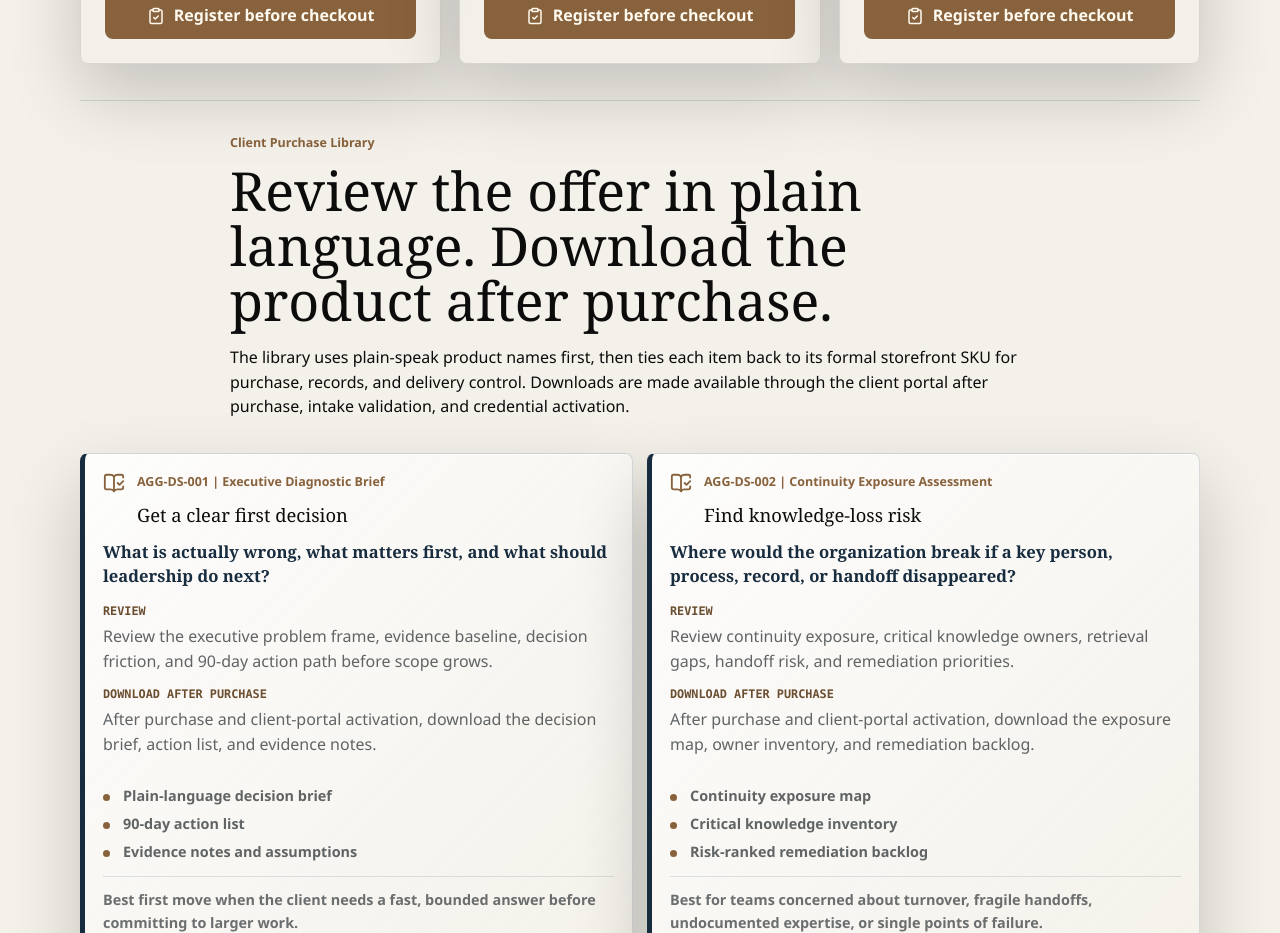
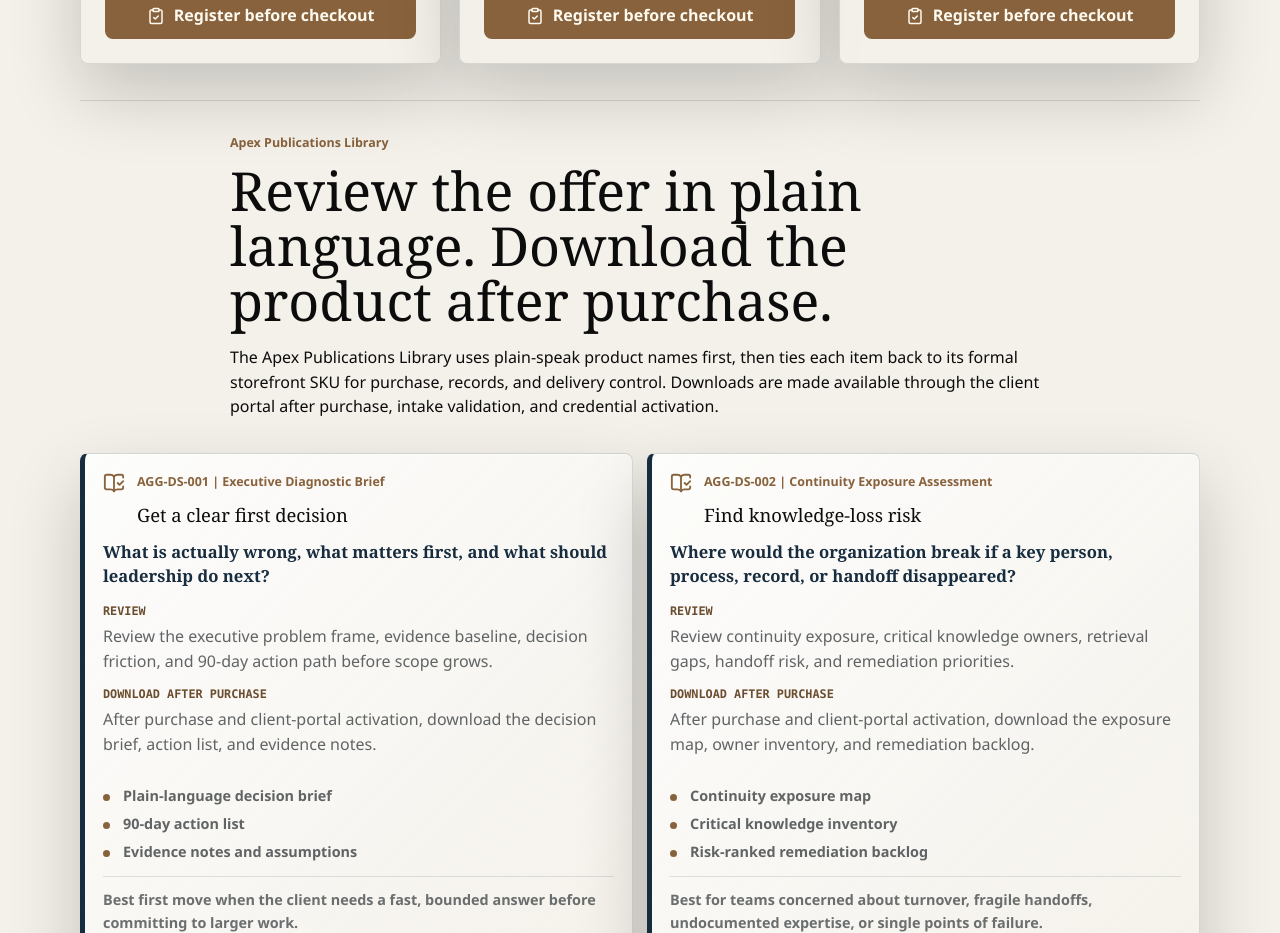
Before and after one commit to ApexGovernanceGroup/AGG_Public, a Next.js app: page /engage in a window 1280 px wide. Shown: the part 4020-4953 px from the top of the page. Built offline with nearby package versions, Linux system fonts and the light colour scheme; no server answers.

Commit message:
feat(site): surface apex publications library
Adds an Apex Publications Library section to the home page, links it directly into the storefront purchase library, and updates the site contract to preserve the new conversion path.

```diff
--- a/app/engage/page.tsx
+++ b/app/engage/page.tsx
@@ -202,16 +202,17 @@ export default async function EngagePage({ searchParams }: EngagePageProps) {
           <div
             aria-labelledby="purchase-library-heading"
             className="purchase-library-shell"
+            id="apex-publications-library"
           >
             <div className="section-heading section-heading--compact">
-              <p className="eyebrow">Client Purchase Library</p>
+              <p className="eyebrow">Apex Publications Library</p>
               <h2 id="purchase-library-heading">Review the offer in plain language. Download the product after purchase.</h2>
               <p>
-                The library uses plain-speak product names first, then ties
-                each item back to its formal storefront SKU for purchase,
-                records, and delivery control. Downloads are made available
-                through the client portal after purchase, intake validation,
-                and credential activation.
+                The Apex Publications Library uses plain-speak product names
+                first, then ties each item back to its formal storefront SKU for
+                purchase, records, and delivery control. Downloads are made
+                available through the client portal after purchase, intake
+                validation, and credential activation.
               </p>
             </div>
             <div className="purchase-library-grid">
--- a/app/page.tsx
+++ b/app/page.tsx
@@ -2,6 +2,7 @@ import Link from "next/link";
 import {
   ArrowRight,
   BadgeCheck,
+  BookOpenCheck,
   CreditCard,
   Gauge,
   GitBranch,
@@ -20,6 +21,7 @@ import {
   githubRepositoryUrl,
   kaiged,
   pillarDefinitions,
+  purchaseLibraryItems,
   serviceLines,
   site,
   solutionDeliveryBridge,
@@ -271,6 +273,48 @@ export default function Home() {
         </div>
       </section>
 
+      <section className="section section--surface" aria-labelledby="apex-publications-library-heading">
+        <div className="container">
+          <div className="section-heading">
+            <p className="eyebrow">Apex Publications Library</p>
+            <h2 id="apex-publications-library-heading">
+              Review the publication path before you buy the work.
+            </h2>
+            <p>
+              AGG publications translate complex operating needs into
+              downloadable briefs, templates, assessments, checklists, and
+              governing document packages. Each publication route connects to a
+              storefront listing, registration path, and controlled delivery
+              record.
+            </p>
+          </div>
+          <div className="card-grid card-grid--three" aria-label="Apex publication routes">
+            {purchaseLibraryItems.slice(0, 3).map((item) => (
+              <article className="service-card" key={item.packageId}>
+                <BookOpenCheck size={22} aria-hidden="true" />
+                <p className="eyebrow">Publication route</p>
+                <h3>{item.plainName}</h3>
+                <p>{item.reviewSummary}</p>
+                <Link className="text-link" href={`/engage#storefront-${item.packageId}`}>
+                  Review storefront listing
+                  <ArrowRight size={16} aria-hidden="true" />
+                </Link>
+              </article>
+            ))}
+          </div>
+          <div className="action-row action-row--center">
+            <Link className="button button--primary" href="/engage#apex-publications-library">
+              <BookOpenCheck size={18} aria-hidden="true" />
+              Open Apex Publications Library
+            </Link>
+            <Link className="button button--quiet" href="/engage">
+              <CreditCard size={18} aria-hidden="true" />
+              View full storefront
+            </Link>
+          </div>
+        </div>
+      </section>
+
       <section className="section">
         <div className="container">
           <div className="section-heading">
```
Also changed, not shown: 1 other file (tests, documents, lock files or other folders).
